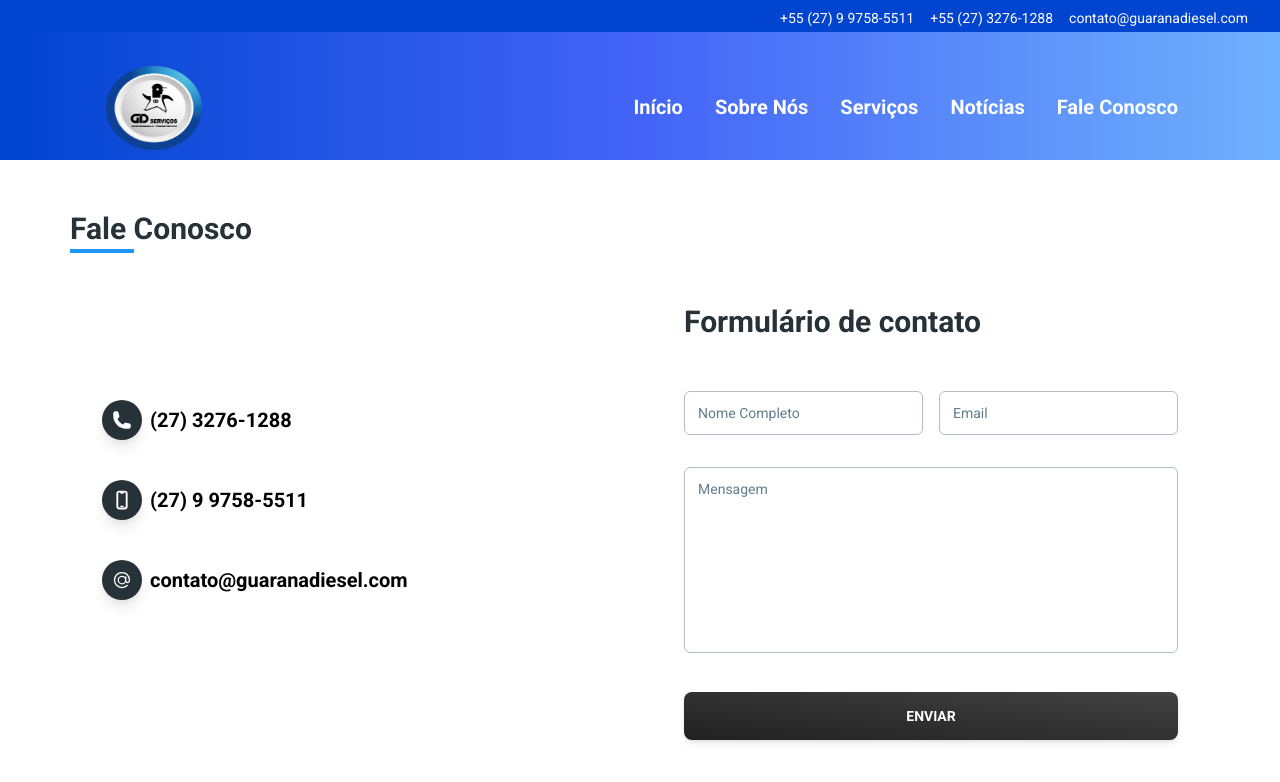
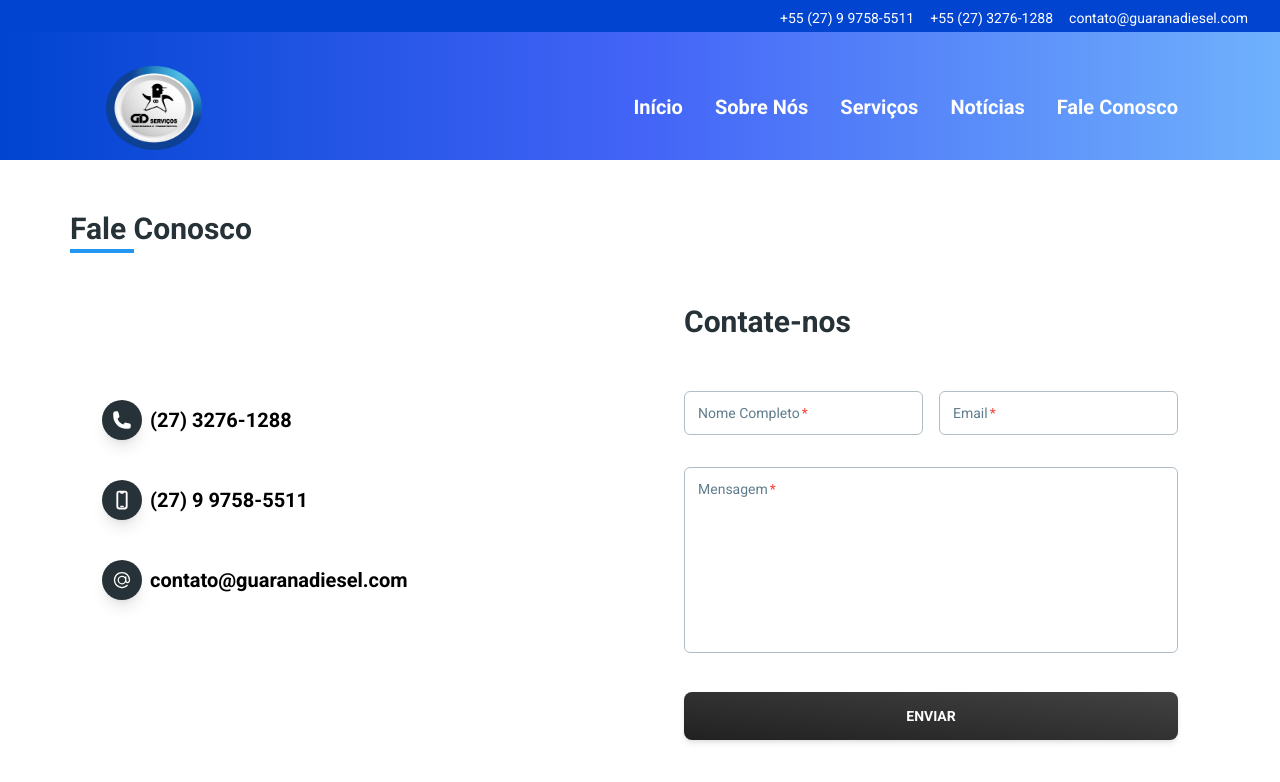
Before and after one commit to leogianluca/guarana-diesel, a React (Vite) app: page /fale-conosco in a window 1280 px wide. Shown: the top 782 px of the page. Built offline with nearby package versions, Linux system fonts and the light colour scheme.

Commit message:
contact-us

```diff
--- a/src/pages/contact_us.jsx
+++ b/src/pages/contact_us.jsx
@@ -1,4 +1,4 @@
-import React from "react";
+import React, { useState } from "react";
 import {
   Typography,
   Button,
@@ -10,6 +10,59 @@ import { Footer } from "@/widgets/layout";
 import GoogleMap from "@/widgets/google-map";
 
 export function Contact() {
+  const MIN_NAME_LENGTH = 3;
+  const MIN_MESSAGE_LENGTH = 20;
+  const isAlpha = (str) => /^[A-Za-zÀ-ÖØ-öø-ÿ\s]+$/.test(str);
+  const isEmail = (str) => /^[^\s@]+@[^\s@]+\.[^\s@]+$/.test(str);
+
+  const [formValues, setFormValues] = useState({
+    name: '',
+    email: '',
+    message: '',
+  });
+
+  const { name, email, message } = formValues;
+
+  const handleInputChange = (e) => {
+    setFormValues({
+      ...formValues,
+      [e.target.name]: e.target.value,
+    });
+  };
+
+  const handleTextAreaChange = (e) => {
+    setFormValues({
+      ...formValues,
+      message: e.target.value,
+    });
+  };
+
+  const isBlank = (name, email, message) => {
+    if (name === '') {
+      return alert('O nome não pode estar vazio');
+    } else if (email === '') {
+      return alert('O email não pode estar vazio');
+    } else if (message === '') {
+      return alert('A mensagem não pode estar vazia');
+    } else {
+      return alert('O formulário não pode ser enviado em branco');
+    }
+  }
+
+  const handleSubmit = (e) => {
+    e.preventDefault();
+
+    isBlank(name, email, message)
+
+    if (name !== '' && !isAlpha(name)) {
+      return alert('Seu nome deve conter apenas letras');
+    }
+
+    if (email !== '' && !isEmail(email)) {
+      return alert('Digite um e-mail válido');
+    }
+  };
+
   return (
     <>
       <div
@@ -59,16 +112,47 @@ export function Contact() {
 
             <div className="w-full lg:w-1/2 p-8">
               <Typography variant="h3" className="mb-3 font-bold" color="blue-gray">
-                Formulário de contato
+                Contate-nos
               </Typography>
 
               <form className="mx-auto w-full mt-12">
                 <div className="mb-8 flex flex-col gap-8 md:flex-row md:gap-4">
-                  <Input variant="outlined" size="lg" label="Nome Completo" />
-                  <Input variant="outlined" size="lg" label="Email" />
+                  <Input
+                    variant="outlined"
+                    size="lg"
+                    label="Nome Completo"
+                    name="name"
+                    value={name}
+                    onChange={handleInputChange}
+                    minLength={MIN_NAME_LENGTH}
+                    required
+                  />
+
+                  <Input
+                    variant="outlined"
+                    size="lg"
+                    label="Email"
+                    name="email"
+                    value={email}
+                    onChange={handleInputChange}
+                    minLength={MIN_NAME_LENGTH}
+                    required
+                  />
                 </div>
-                <Textarea variant="outlined" size="lg" label="Mensagem" rows={8} />
-                <Button variant="gradient" size="lg" className="mt-8" fullWidth>
+
+                <Textarea
+                  variant="outlined"
+                  size="lg"
+                  label="Mensagem"
+                  rows={8}
+                  name="message"
+                  value={message}
+                  onChange={handleTextAreaChange}
+                  minLength={MIN_MESSAGE_LENGTH}
+                  required
+                />
+
+                <Button variant="gradient" size="lg" className="mt-8" fullWidth onClick={handleSubmit}>
                   Enviar
                 </Button>
               </form>
@@ -77,7 +161,7 @@ export function Contact() {
         </div>
       </section>
 
-      <GoogleMap/>
+      <GoogleMap />
 
       <div className="bg-white">
         <Footer />
```
